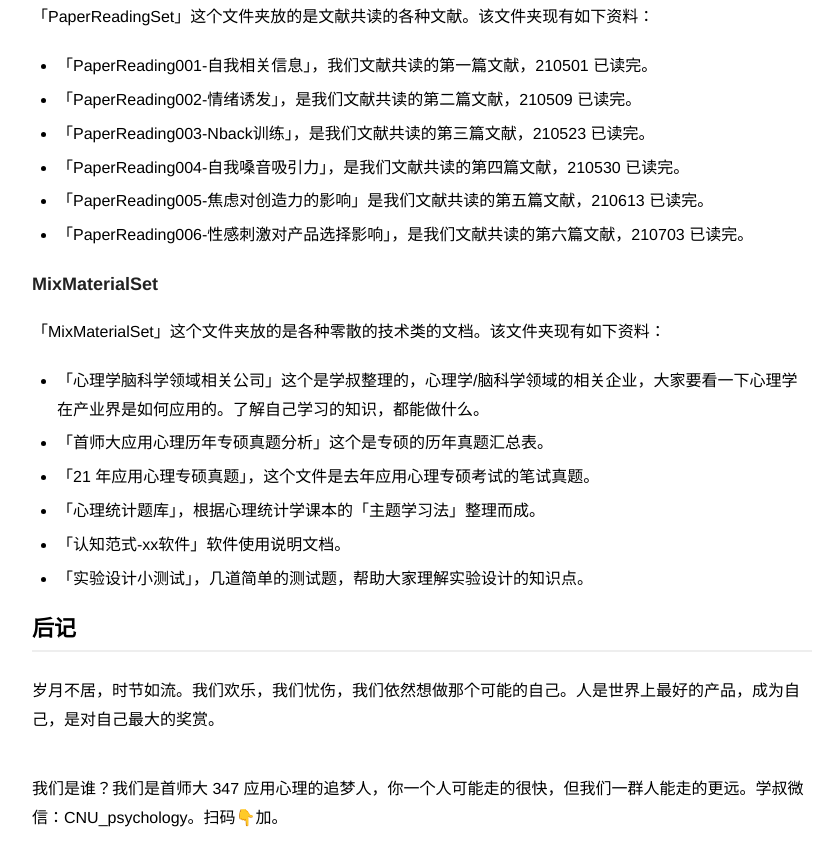
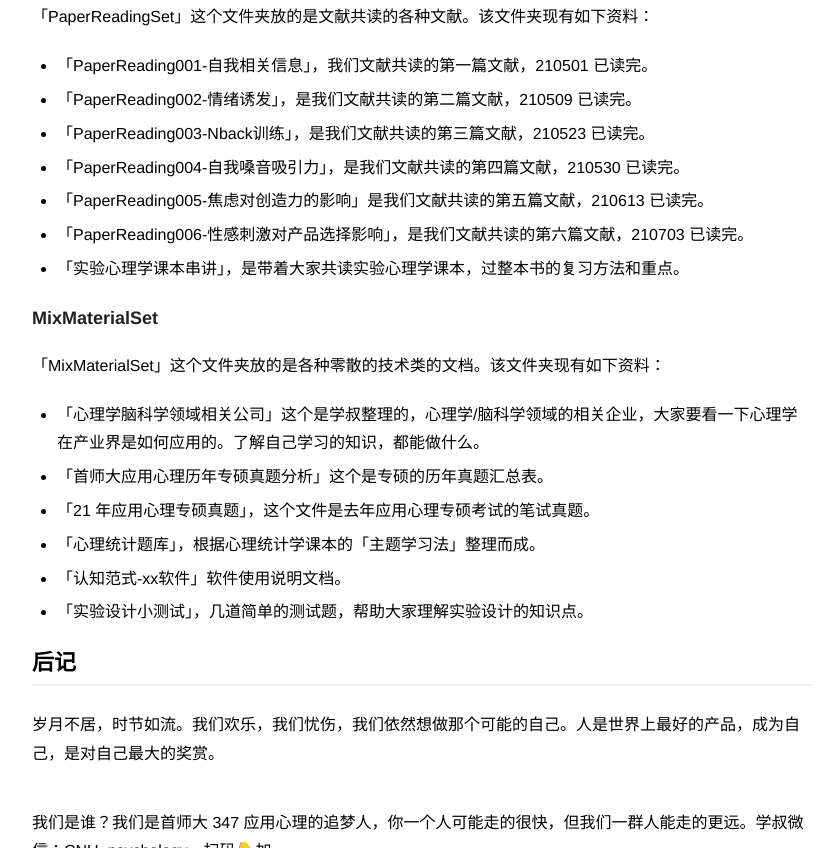
Before and after one commit to zapp926/cnu.github.io, a Jekyll site: the page built from _posts/2021-05-04-22-TheCampSchedule.md, in a window 1280 px wide and 900 px high, scrolled down 1793 px, cut to the strip 0-848 px from the top of the window. Shown: the whole strip, without its empty margins (218-1052 px from the left). Built offline with Jekyll 4.4.1, drawn with Linux system fonts in a browser that asks for light colours.

Commit message:
Update 2021-05-04-22-TheCampSchedule.md

```diff
--- a/_posts/2021-05-04-22-TheCampSchedule.md
+++ b/_posts/2021-05-04-22-TheCampSchedule.md
@@ -42,6 +42,8 @@ description: 人是世界上最好的产品，成为自己，是最大的奖赏
 - 「PaperReading004-自我嗓音吸引力」，是我们文献共读的第四篇文献，210530 已读完。
 - 「PaperReading005-焦虑对创造力的影响」是我们文献共读的第五篇文献，210613 已读完。
 - 「PaperReading006-性感刺激对产品选择影响」，是我们文献共读的第六篇文献，210703 已读完。
+- 「实验心理学课本串讲」，是带着大家共读实验心理学课本，过整本书的复习方法和重点。
+
 
 ### MixMaterialSet
 「MixMaterialSet」这个文件夹放的是各种零散的技术类的文档。该文件夹现有如下资料：
```
